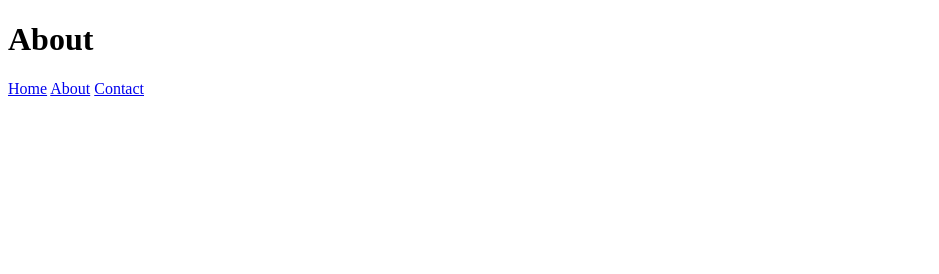
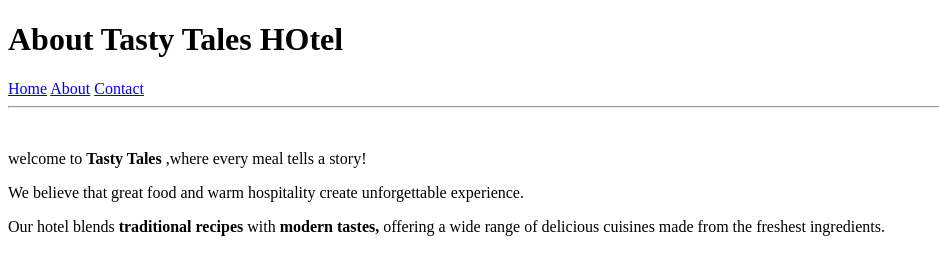
Before and after one commit to Jayashri-23/my-first-project, a plain HTML site: page pages/about.html in a window 1280 px wide. Shown: the whole page, without its empty margins (0-939 px from the left). Drawn offline with Linux system fonts and the light colour scheme.

Commit message:
info added

```diff
--- a/pages/about.html
+++ b/pages/about.html
@@ -4,9 +4,15 @@
     <title>About page</title>
 </head>
 <body>
-    <h1>About</h1>
+    <h1>About Tasty Tales HOtel</h1>
     <a href="/index.html">Home</a>
     <a href="about.html">About</a>
     <a href="contact.html">Contact</a>
+
+    <hr>
+    <br>
+    <p>welcome to <b>Tasty Tales</b> ,where every meal tells a story!</p>
+    <p>We believe that great food and warm hospitality create unforgettable experience.</p>
+    <p>Our hotel blends <b>traditional recipes</b> with <b>modern tastes,</b> offering a wide range of delicious cuisines made from the freshest ingredients.</p>
 </body>
 </html>
```
